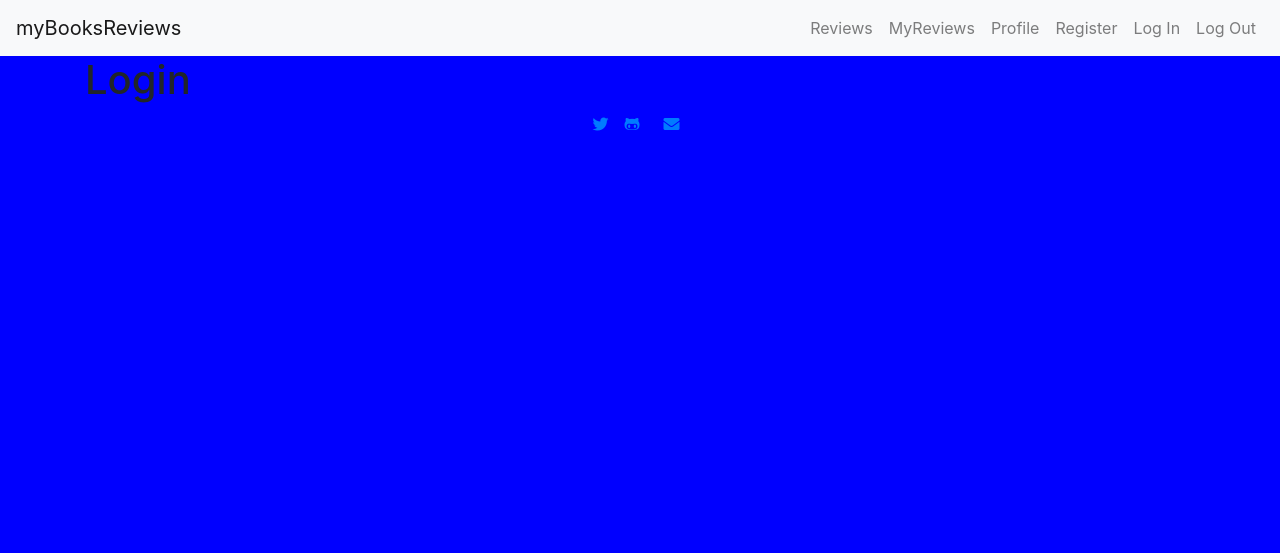
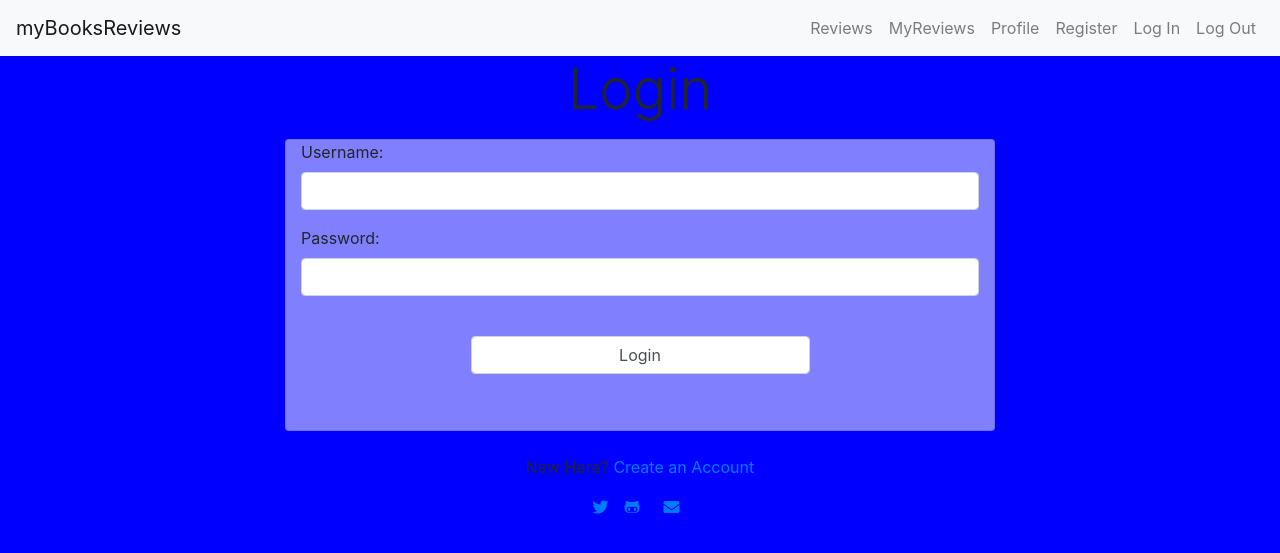
Before and after one commit to hfzespinoz4/myBooksReviews, a Flask app: page /login in a window 1280 px wide. Shown: the top 553 px of the page. Run offline with Flask 2, Linux system fonts and the light colour scheme; some libraries are stand-ins or nearby versions.

Commit message:
Creating Login form and login funcionallity

```diff
--- a/app.py
+++ b/app.py
@@ -40,11 +40,6 @@ def get_profile():
     return render_template("profile.html", users=users)
 
 
-@app.route("/login")
-def get_login():
-    return render_template("login.html")
-
-
 @app.route("/logout")
 def get_logout():
     return render_template("logout.html")
@@ -74,6 +69,29 @@ def get_register():
     return render_template("register.html")
 
 
+@app.route("/login", methods=["GET", "POST"])
+def get_login():
+    if request.method == "POST":
+        # Verifiy if username is registered in mongodb
+        existing_user = mongo.db.users.find_one(
+            {"username": request.form.get("login-username")})
+
+        if existing_user:
+            # Verify hashed password matches with db record
+            if check_password_hash(
+                existing_user["password"], request.form.get("login-password")):
+                    session["user"] = request.form.get("login-username").lower()
+                    flash("Welcome, {}" .format(request.form.get("login-username")))
+            else:
+                # Invalid Password
+                flash("Incorrect Username and/or Password, please verify")
+                return redirect(url_for("get_login"))
+        else:
+            # usernae doesn´t exist
+            flash ("Incorrect Username and/or Password, please verify")
+            return redirect(url_for("get_login"))
+    return render_template("login.html")
+
 if __name__ == "__main__":
     app.run(host=os.environ.get("IP"),
             port=int(os.environ.get("PORT")),
--- a/templates/login.html
+++ b/templates/login.html
@@ -1,4 +1,27 @@
 {% extends "base.html" %}
 {% block content %}
-    <h1>Login</h1>
+    <h1 class="display-4 text-center">Login</h1>
+    <div class="col-sm-8 mt-3 mx-auto">
+        <form class="col-sm-12 profile card" method="POST" action="{{ url_for('get_login') }}">
+            <div class="form-group">
+                <label for="login-username">Username: </label>
+                <input type="text" id="login-username" name="login-username" class="form-control" required>
+            </div>
+            <div class="form-group">
+                <label for="login-password">Password:</label>
+                <input type="password:" id="login-password" name="login-password" class="form-control" minlength="5"
+                            maxlength="15" pattern="^[a-zA-Z0-9]{5,15}$" required>
+            </div>
+            <br>
+            <input type="submit" value="Login" class="form-control col-6 mx-auto">
+            <br>
+            <div class="mt-3 mb-3"></div>
+        </form>
+        <br>
+        <div>
+            <p class="text-center"> New Here?
+                <a href="{{ url_for('get_register') }}" class="">Create an Account</a>
+            </p>
+        </div>
+    </div>
 {% endblock %}
```
